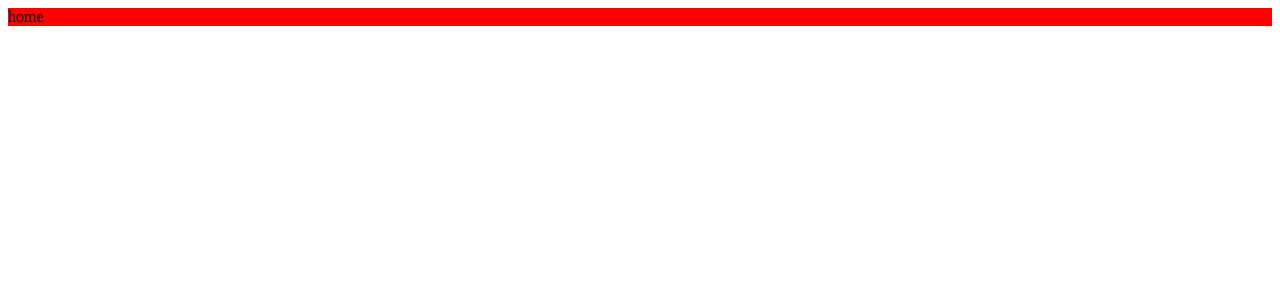
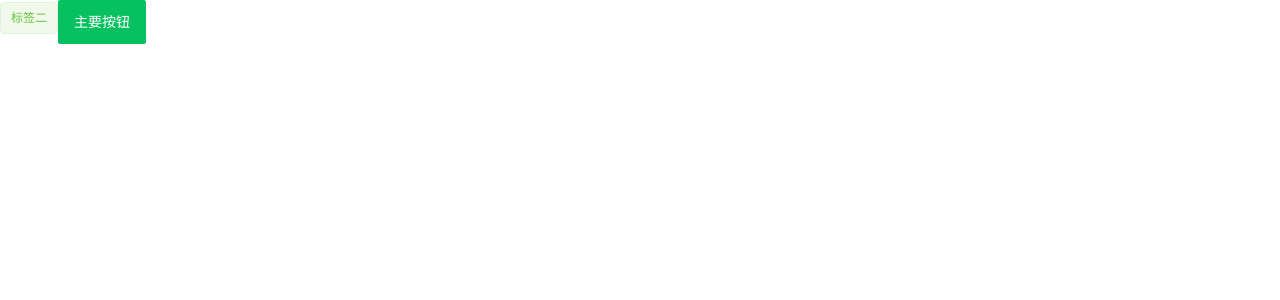
Before and after one commit to simon9703/vue-practice, a Vue app: page / in a window 1280 px wide. Shown: the top 300 px of the page. Built offline with nearby package versions, Linux system fonts and the light colour scheme.

Commit message:
添加移动端和PC端框架

```diff
--- a/package.json
+++ b/package.json
@@ -9,6 +9,8 @@
   },
   "dependencies": {
     "core-js": "^3.6.5",
+    "element-ui": "^2.13.2",
+    "vant": "^2.9.4",
     "vue": "^2.6.11",
     "vue-router": "^3.2.0",
     "vuex": "^3.4.0"
--- /dev/null
+++ b/src/plugins/element.js
@@ -0,0 +1,6 @@
+/* 引入element-ui */
+import Vue from 'vue'
+import ElementUI from 'element-ui'
+import 'element-ui/lib/theme-chalk/index.css'
+
+Vue.use(ElementUI)
--- /dev/null
+++ b/src/plugins/index.js
@@ -0,0 +1,4 @@
+/* 引入插件 */
+
+import './element'
+import './vant'
--- /dev/null
+++ b/src/plugins/vant.js
@@ -0,0 +1,6 @@
+/* 引入vant-ui */
+import Vue from 'vue'
+import Vant from 'vant'
+import 'vant/lib/index.css'
+
+Vue.use(Vant)
--- a/src/views/Home.vue
+++ b/src/views/Home.vue
@@ -1,5 +1,9 @@
 <template>
-  <div class="home">home</div>
+  <div class="home">
+    <el-tag type="success">标签二</el-tag>
+
+    <van-button type="primary">主要按钮</van-button>
+  </div>
 </template>
 
 <script>
@@ -9,7 +13,4 @@ export default {
 </script>
 
 <style lang="scss" scoped>
-.home {
-  background: red;
-}
 </style>
```
Also changed, not shown: src/main.js (+8 -7 lines), src/store/index.js (+4 -4 lines), 1 other file (tests, documents, lock files or other folders).
